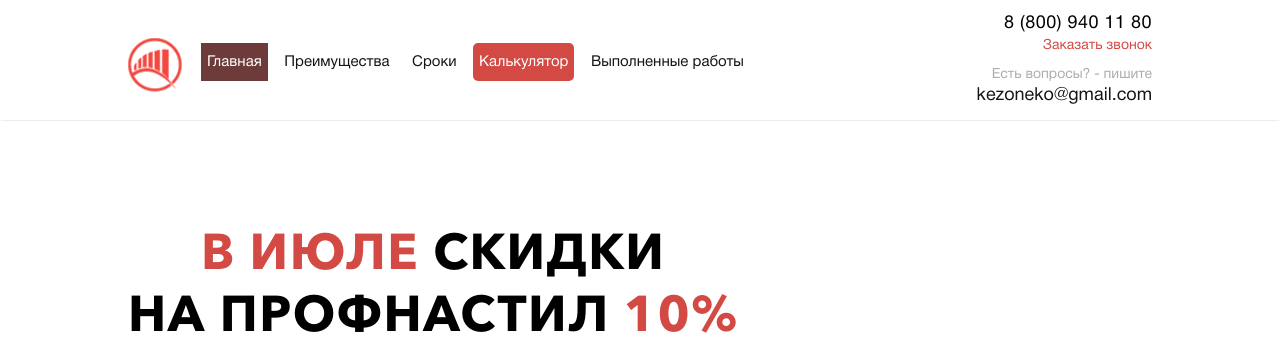
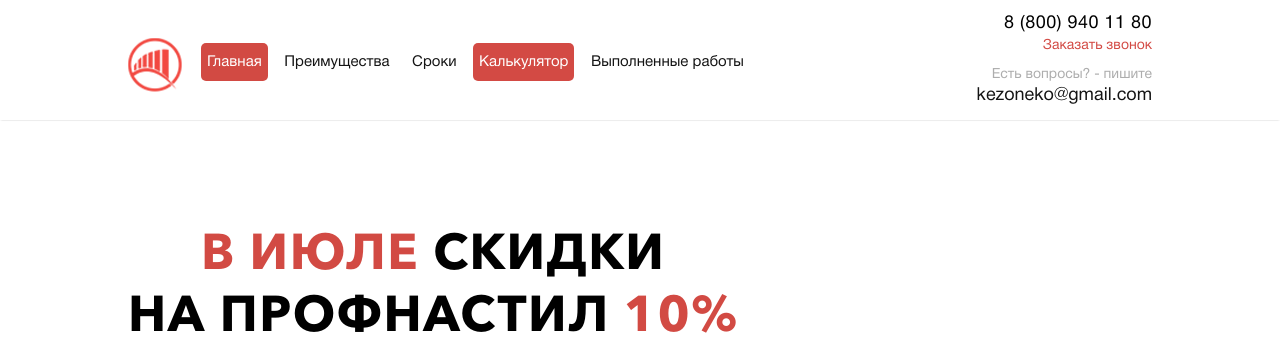
Before and after one commit to hokmyn/fencesFull, a PHP site: page / in a window 1280 px wide, with the pointer over the restyled element. Shown: the top 343 px of the page. Run offline with PHP 8.4, Linux system fonts and the light colour scheme; data comes from the database, SQL or seed files in the repository; data that the repository does not hold is empty.

Commit message:
Update style.css

```diff
--- a/css/style.css
+++ b/css/style.css
@@ -45,8 +45,9 @@ a {text-decoration: none;}
 	color: #fff;
 }
 .main_mnu a:hover {
-	background-color: #6D3B39;
+	background-color: #d24a43;
 	color: #fff;
+	border-radius: 5px;
 }
 .main_mnu ul.visible {display: block}
 .last-h {margin-right: 0 !important;}
```
